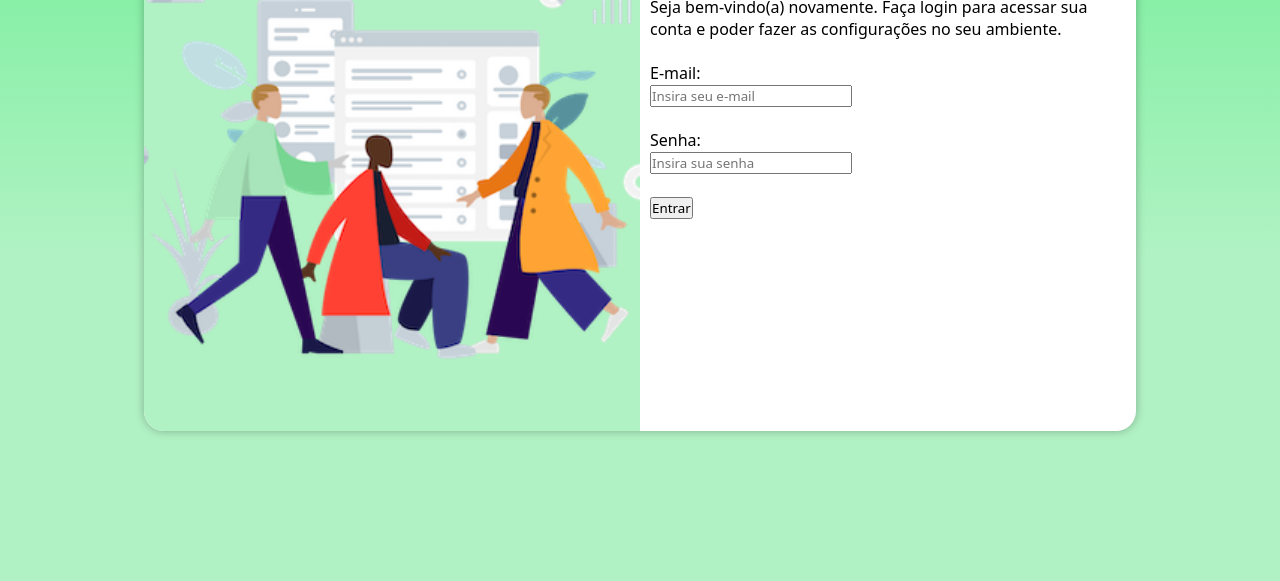
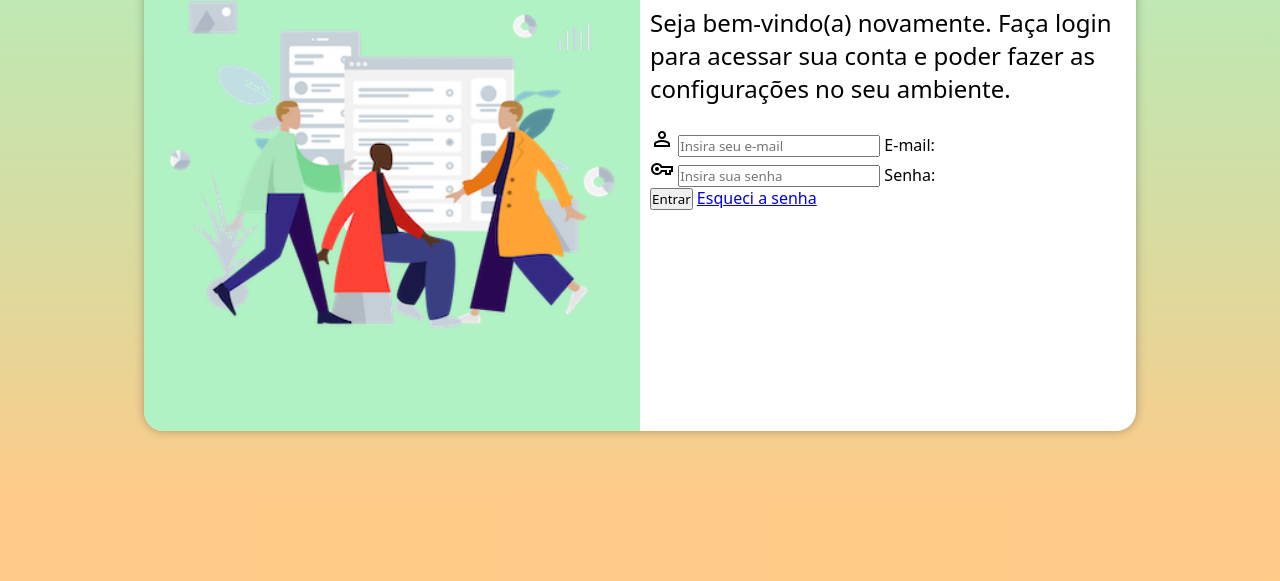
Before and after one commit to wanderson-pro/Projeto-login, a plain HTML site: page index.html in a window 1280 px wide. Shown: the part 219-800 px from the top of the page. Drawn offline with nearby package versions, Linux system fonts and the light colour scheme.

Commit message:
Adicionei o formulário

```diff
--- a/estilos/media-query.css
+++ b/estilos/media-query.css
@@ -3,33 +3,55 @@
 @media screen and (min-width: 768px) and (max-width: 992px) {
     #login {
         width: 768px;
+        display: flex;
+        flex-direction: row-reverse;
     }
 
     #imagem {
-        float: left;
-        width: 30%;
-        height: 100%;
+        width: 35%;
+    }
+
+    #imagem > img {
+        width: 110%;
     }
 
     #formulario {
-        float: right;
-        width: 70%;
+        width: 65%;
+    }
+
+    #formulario > h1 {
+        font-size: 1.7em;
+    }
+
+    #formulario > p {
+        font-size: 1.2em;
     }
 }
 
 @media screen and (min-width: 992px) {
     #login {
         width: 992px;
+        display: flex;
+        flex-direction: row;
     }
 
     #imagem {
-        float: left;
         width: 50%;
-        height: 100%;
+    }
+
+    #imagem > img {
+        width: 120%;
     }
 
     #formulario {
-        float: right;
         width: 50%;
     }
+
+    #formulario > h1 {
+        font-size: 2em;
+    }
+
+    #formulario > p {
+        font-size: 1.5em;
+    }
 }
--- a/estilos/mobile.css
+++ b/estilos/mobile.css
@@ -6,6 +6,7 @@
     --verde-3: #B1F2C4;
     --verde-4: #2E6B40;
     --verde-5: #8CBF9B;
+    --laranja-1: #ffb04f6e;
 
     --fontPadrao: system-ui, -apple-system, BlinkMacSystemFont, 'Segoe UI', Roboto, Oxygen, Ubuntu, Cantarell, 'Open Sans', 'Helvetica Neue', sans-serif;
 }
@@ -20,7 +21,7 @@
 html, body{
     height: 100vh;
     width: 100vw;
-    background: linear-gradient(to top, var(--verde-3) 40%, var(--verde-2) 100%);
+    background: linear-gradient(to top, var(--laranja-1) 10%, var(--verde-3) 100%);
 }
 
 main {
@@ -40,17 +41,20 @@ main {
     overflow: hidden;
     box-shadow: 0px 0px 10px #00000049;
 
-    transition: width .2s ease, height .2s ease;
+    transition: width .3s ease, height .3s ease;
 }
 
 #imagem {
-    display: block;
-    background: var(--verde-3) url('../imagens/Ilustração2.png') no-repeat center center;
-    background-size: cover;
-    height: 175px;
+    display: flex;
+    justify-content: center;
+    align-items: center;
+    background-color: var(--verde-3);
+}
+
+#imagem > img {
+    width: 80%;
 }
 
 #formulario {
-    display: block;
     padding: 10px;
 }
--- a/index.html
+++ b/index.html
@@ -4,6 +4,7 @@
     <meta charset="UTF-8">
     <meta name="viewport" content="width=device-width, initial-scale=1.0">
     <title>Login</title>
+    <link rel="stylesheet" href="https://fonts.googleapis.com/css2?family=Material+Symbols+Outlined:opsz,wght,FILL,GRAD@48,300,1,0"/>
     <link rel="stylesheet" href="estilos/mobile.css">
     <link rel="stylesheet" href="estilos/media-query.css">
 </head>
@@ -12,6 +13,7 @@
         <section id="login">
             <div id="imagem">
                <!-- Aqui vai imagem nas CSS -->
+               <img src="imagens/Ilustração2.png" alt="Ilustração">
             </div>
             <div id="formulario">
                 <h1>Login</h1><br>
@@ -20,14 +22,20 @@
 
                 <form action="login.php" method="post" autocomplete="on">
 
-                    <label for="e-mail1">E-mail: </label><br>
-                    <input type="email" name="e-mail" id="e-mail1" autocomplete="email" maxlength="30" placeholder="Insira seu e-mail" required><br><br>
+                    <div class="campo">
+                        <span class="material-symbols-outlined">person</span>
+                        <input type="email" name="e-mail" id="e-mail1" autocomplete="email" maxlength="30" placeholder="Insira seu e-mail" required>
+                        <label for="e-mail1">E-mail: </label>
+                    </div>
 
-                    <label for="senha1">Senha: </label><br>
-                    <input type="password" name="senha" id="senha1" minlength="8" maxlength="12" placeholder="Insira sua senha" required><br><br>
+                    <div class="campo">
+                        <span class="material-symbols-outlined">vpn_key</span>
+                        <input type="password" name="senha" id="senha1" autocomplete="current-password" minlength="8" maxlength="12" placeholder="Insira sua senha" required>
+                        <label for="senha1">Senha: </label>
+                    </div>
 
                     <input type="submit" value="Entrar">
-
+                    <a href="#">Esqueci a senha</a>
                 </form>
             </div>
         </section>
```
